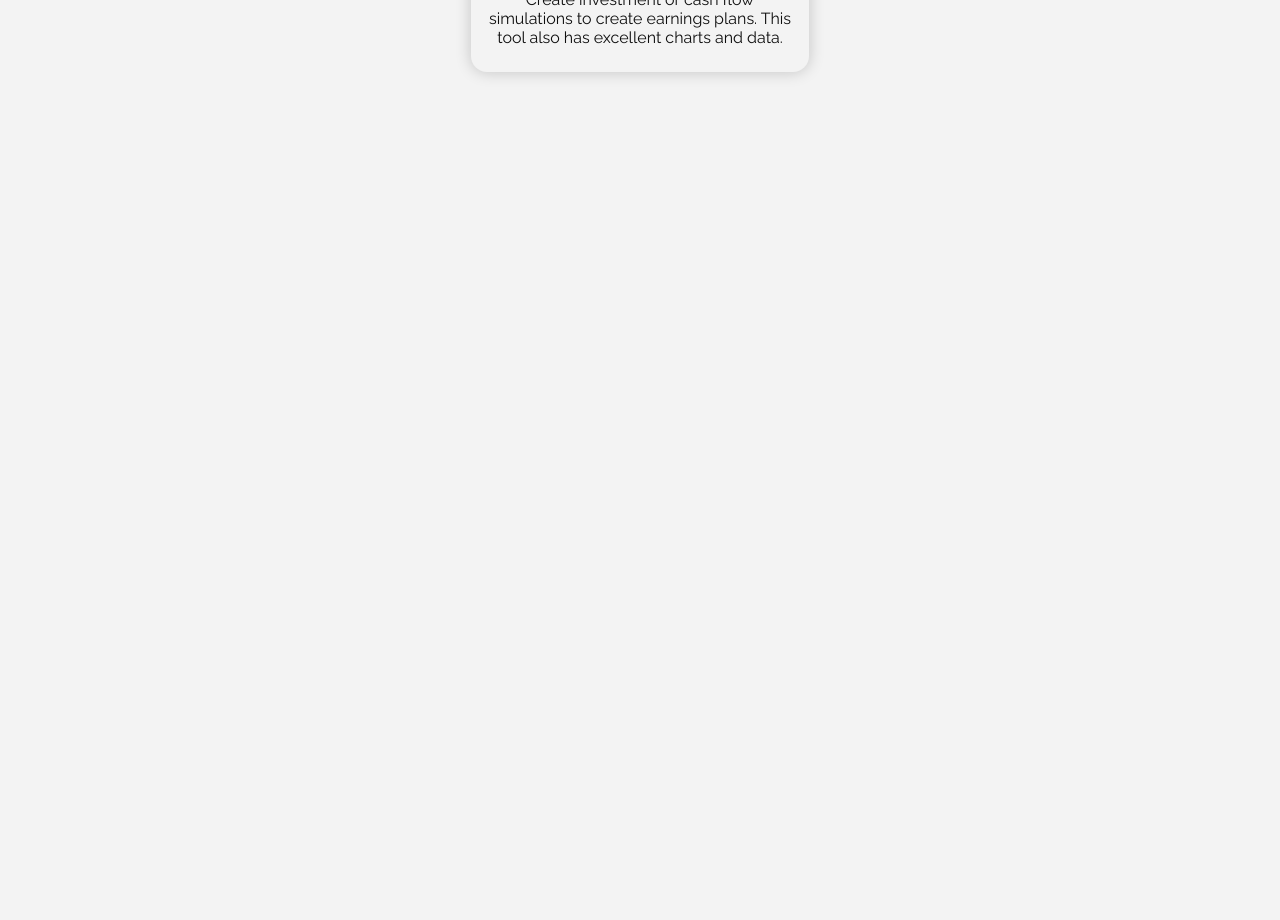
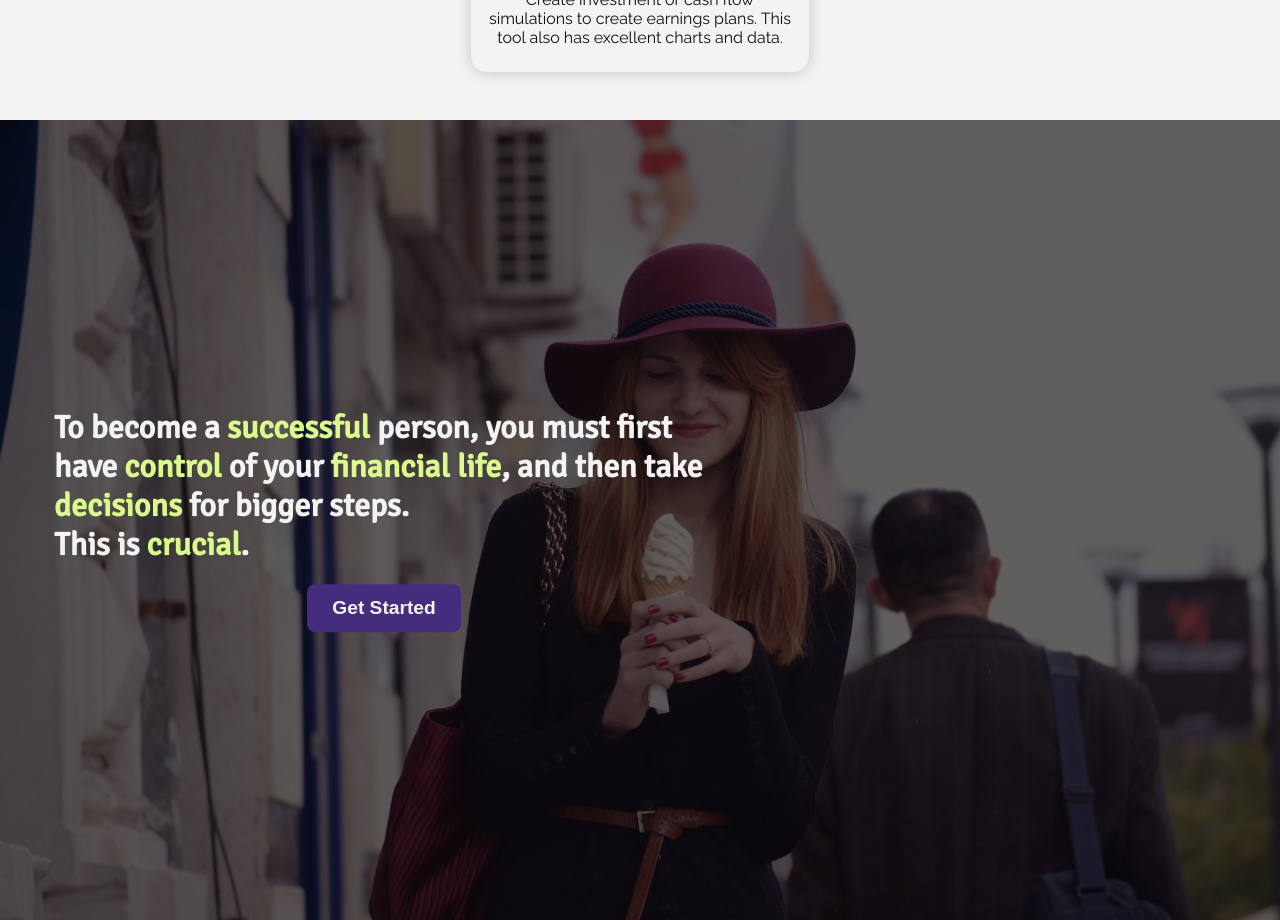
Before and after one commit to aysllanferreira/finances-app, a React (Vite) app: page / in a window 1280 px wide. Shown: the part 1620-2540 px from the top of the page. Before the commit the page ends 1740 px from the top, so only its background shows below. Built offline with nearby package versions, Linux system fonts and the light colour scheme.

Commit message:
feat: CTO section is done now

```diff
--- /dev/null
+++ b/src/components/CTO/CTO.scss
@@ -0,0 +1,76 @@
+@use '../../styles/variables.scss' as *;
+
+.CTO {
+  &__img {
+    background-image: url('../../assets/images/mulherComSorvete.jpg');
+    background-size: cover;
+    background-position: center;
+    height: 100vh;
+    position: relative;
+    // dark overlay
+    &::after {
+      content: '';
+      position: absolute;
+      top: 0;
+      left: 0;
+      width: 100%;
+      height: 100%;
+      background-color: rgba(0, 0, 0, 0.6);
+    }
+  }
+
+  &__content {
+    position: absolute;
+    top: 50%;
+    left: 30%;
+    transform: translate(-50%, -50%);
+    color: $text;
+    width: 100%;
+    max-width: 700px;
+    padding: 0 20px;
+    z-index: 1;
+
+    &__title {
+      font-size: 2rem;
+      font-weight: 700;
+      margin-bottom: 20px;
+      font-family: 'Signika', sans-serif;
+    }
+
+    button {
+      background-color: $primary;
+      border: none;
+      padding: 0.8rem 1.6rem;
+      border-radius: 0.5rem;
+      color: $text;
+      font-size: 1.2rem;
+      font-weight: 600;
+      cursor: pointer;
+      transition: all 0.3s ease-in-out;
+      margin-top: 1rem;
+      // center the button
+      display: block;
+      margin-left: auto;
+      margin-right: auto;
+
+      &:hover {
+        background-color: $primary-light;
+        color: $text;
+      }
+    }
+
+    span {
+      color: $quaternary;
+    }
+  }
+
+  @media screen and (max-width: 1279px) {
+    &__content {
+      left: 50%;
+      &__title {
+        font-size: 2rem;
+        text-align: center;
+      }
+    }
+  }
+}
--- /dev/null
+++ b/src/components/CTO/index.jsx
@@ -0,0 +1,43 @@
+import React from 'react';
+import './CTO.scss';
+
+function CTO() {
+  return (
+    <section className="CTO">
+      <div className="CTO__img">
+        <div className="CTO__content">
+          <h2 className="CTO__content__title">
+            To become a
+            {' '}
+            <span>successful</span>
+            {' '}
+            person, you must first have
+            {' '}
+            <span>control</span>
+            {' '}
+            of your
+            {' '}
+            <span>financial life</span>
+            ,
+            and then take
+            {' '}
+            <span>decisions</span>
+            {' '}
+            for bigger steps.
+            <br />
+            {' '}
+            This is
+            {' '}
+            <span>crucial</span>
+            .
+          </h2>
+          <button type="button">
+            Get Started
+          </button>
+        </div>
+      </div>
+    </section>
+  );
+}
+
+export default CTO;
--- a/src/components/Examples/Examples.scss
+++ /dev/null
@@ -1 +0,0 @@
-@use '../../styles/variables.scss'
--- a/src/components/Examples/index.jsx
+++ /dev/null
@@ -1,10 +0,0 @@
-import React from 'react';
-import './Examples.scss';
-
-function Examples() {
-  return (
-    <div>Examples</div>
-  );
-}
-
-export default Examples;
--- a/src/components/Features/index.jsx
+++ b/src/components/Features/index.jsx
@@ -14,7 +14,7 @@ function Features() {
         {featuresCards.map(({ icon, title, content }) => (
           <div className="Features__cards__card">
             <div className="Features__cards__card__icon">{icon}</div>
-            <h3 className="Features__cards__card__title">{title}</h3>
+            <h3 className="Features__cards__card__title title">{title}</h3>
             <p className="Features__cards__card__content">{content}</p>
           </div>
         ))}
--- a/src/components/index.js
+++ b/src/components/index.js
@@ -1,21 +1,21 @@
 import Benefits from './Benefits';
 import Contact from './Contact';
-import Examples from './Examples';
 import Features from './Features';
 import Footer from './Footer';
 import Hero from './Hero';
 import Navbar from './Navbar';
 import Pricing from './Pricing';
 import Testimonial from './Testimonial';
+import CTO from './CTO';
 
 export {
   Benefits,
   Contact,
-  Examples,
   Features,
   Footer,
   Hero,
   Navbar,
   Pricing,
   Testimonial,
+  CTO,
 };
--- a/src/pages/Home.jsx
+++ b/src/pages/Home.jsx
@@ -4,13 +4,13 @@ import './Home.scss';
 import {
   // Benefits,
   // Contact,
-  // Examples,
   Features,
   // Footer,
   Hero,
   Navbar,
   // Pricing,
   // Testimonial,
+  CTO,
 } from '../components';
 
 function Home() {
@@ -19,6 +19,7 @@ function Home() {
       <Navbar />
       <Hero />
       <Features />
+      <CTO />
     </div>
   );
 }
--- a/src/styles/index.scss
+++ b/src/styles/index.scss
@@ -8,17 +8,17 @@
   box-sizing: border-box;
 }
 
-body{
+body {
   background-color: $quinternary;
   color: $text2;
   font-family: 'Raleway', sans-serif;
 }
 
-.container{
+.container {
   width: 85%;
   margin: 0 auto;
 
-  @media screen and (max-width: 1024px){
+  @media screen and (max-width: 1024px) {
     width: 90%;
     margin: 0 auto;
   }
```
Also changed, not shown: src/assets/images/mulherComSorvete.jpg (added).
